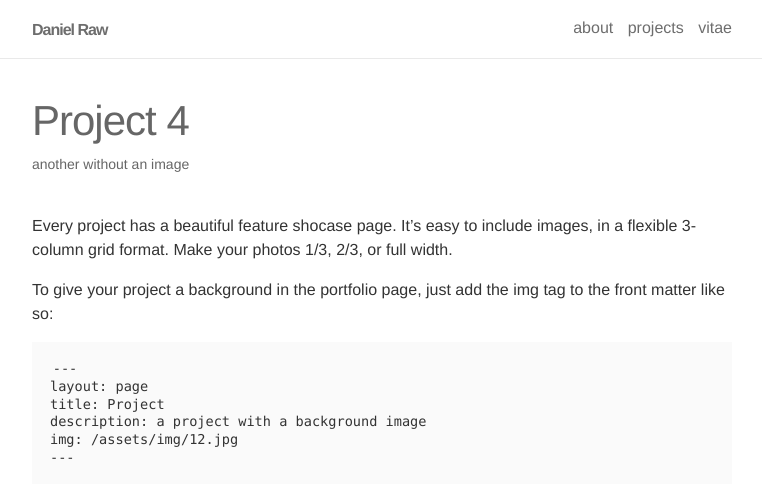
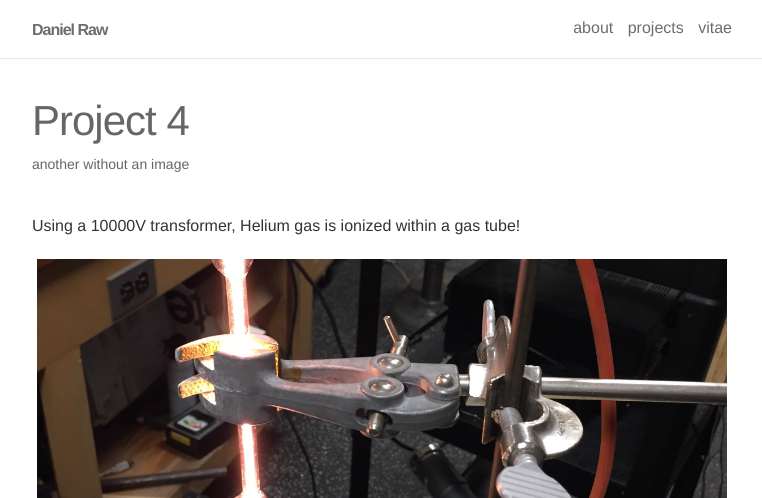
Before and after one commit to Danielraw1996/Danielraw1996.github.io, a Jekyll site: the page built from _projects/4_project.markdown, in a window 1280 px wide and 1400 px high. Shown: the top 498 px of the window, without its empty margins (258-1020 px from the left). Built offline with Jekyll 4.4.1, drawn with Linux system fonts in a browser that asks for light colours; nearby versions of some CDN libraries; a script that is not in the unit is left out; some of the changed text lies outside the part shown; grey boxes are pictures that could not be loaded.

Commit message:
Update 4_project.markdown

```diff
--- a/_projects/4_project.markdown
+++ b/_projects/4_project.markdown
@@ -2,54 +2,13 @@
 layout: page
 title: Project 4
 description: another without an image
-img:
+img: /assets/img/Ion.jpg
 ---
-
-Every project has a beautiful feature shocase page. It's easy to include images, in a flexible 3-column grid format. Make your photos 1/3, 2/3, or full width.
-
-To give your project a background in the portfolio page, just add the img tag to the front matter like so:
-
-    ---
-    layout: page
-    title: Project
-    description: a project with a background image
-    img: /assets/img/12.jpg
-    ---
-
+Using a 10000V transformer, Helium gas is ionized within a gas tube!
 
 <div class="img_row">
-    <img class="col one" src="{{ site.baseurl }}/assets/img/1.jpg" alt="" title="example image"/>
-    <img class="col one" src="{{ site.baseurl }}/assets/img/2.jpg" alt="" title="example image"/>
-    <img class="col one" src="{{ site.baseurl }}/assets/img/3.jpg" alt="" title="example image"/>
-</div>
-<div class="col three caption">
-    Caption photos easily. On the left, a road goes through a tunnel. Middle, leaves artistically fall in a hipster photoshoot. Right, in another hipster photoshoot, a lumberjack grasps a handful of pine needles.
-</div>
-<div class="img_row">
-    <img class="col three" src="{{ site.baseurl }}/assets/img/5.jpg" alt="" title="example image"/>
+    <img class="col three" src="{{ site.baseurl }}/assets/img/Ion.jpg" alt="" title="example image"/>
 </div>
 <div class="col three caption">
     This image can also have a caption. It's like magic.
 </div>
-
-You can also put regular text between your rows of images. Say you wanted to write a little bit about your project before you posted the rest of the images. You describe how you toiled, sweated, *bled* for your project, and then.... you reveal it's glory in the next row of images.
-
-
-<div class="img_row">
-    <img class="col two" src="{{ site.baseurl }}/assets/img/6.jpg" alt="" title="example image"/>
-    <img class="col one" src="{{ site.baseurl }}/assets/img/11.jpg" alt="" title="example image"/>
-</div>
-<div class="col three caption">
-    You can also have artistically styled 2/3 + 1/3 images, like these.
-</div>
-
-
-<br/><br/><br/>
-
-
-The code is simple. Just add a col class to your image, and another class specifying the width: one, two, or three columns wide. Here's the code for the last row of images above:
-
-    <div class="img_row">
-      <img class="col two" src="/img/6.jpg"/>
-      <img class="col one" src="/img/11.jpg"/>
-    </div>
```
